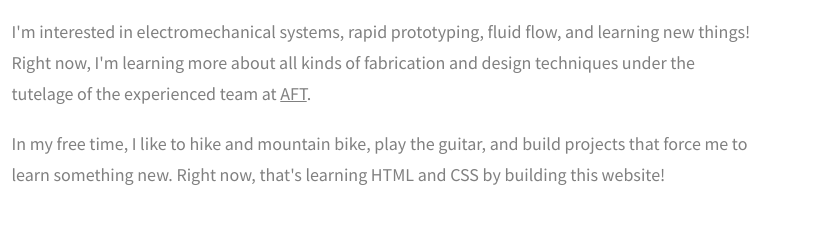
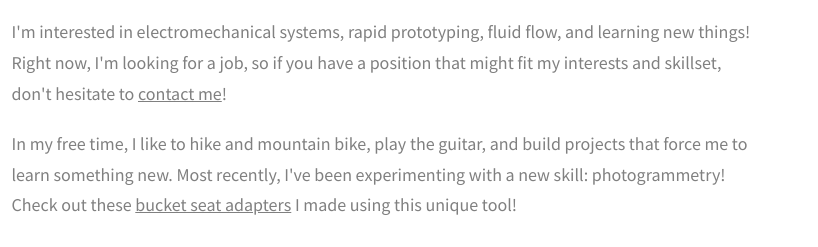
Before and after one commit to caleb-sav/portfolio-website, a website: page about.html in a window 1280 px wide. Shown: the part 312-559 px from the top of the page, 462-1280 px from the left. Drawn offline with Linux system fonts and the light colour scheme.

Commit message:
Updated About to reflect employment status and highlight the seat adapters project.

```diff
--- a/about.html
+++ b/about.html
@@ -101,11 +101,11 @@
             </p>
 
             <p class="about-text">
-              I'm interested in electromechanical systems, rapid prototyping, fluid flow, and learning new things! Right now, I'm learning more about all kinds of fabrication and design techniques under the tutelage of the experienced team at <a href="https://advanced.farm/" target="_blank"><u>AFT</u></a>.
+              I'm interested in electromechanical systems, rapid prototyping, fluid flow, and learning new things! Right now, I'm looking for a job, so if you have a position that might fit my interests and skillset, don't hesitate to <a href="index.html#contact"><u>contact me</u></a>!
             </p>
 
             <p class="about-text">
-              In my free time, I like to hike and mountain bike, play the guitar, and build projects that force me to learn something new. Right now, that's learning HTML and CSS by building this website!
+              In my free time, I like to hike and mountain bike, play the guitar, and build projects that force me to learn something new. Most recently, I've been experimenting with a new skill: photogrammetry! Check out these <a href="project-7.html"><u>bucket seat adapters</u></a> I made using this unique tool!
             </p>
           </div>
         </div>
```
